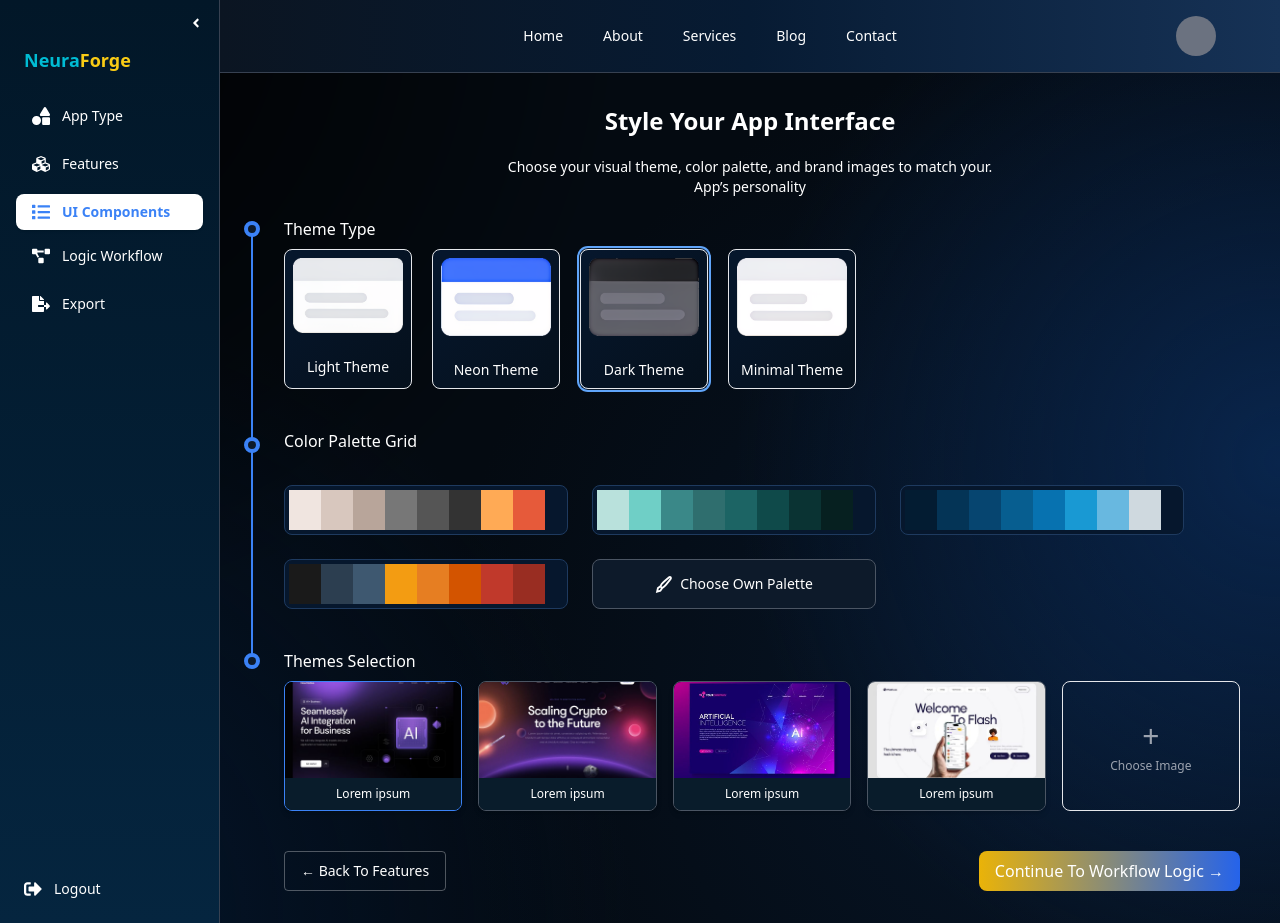
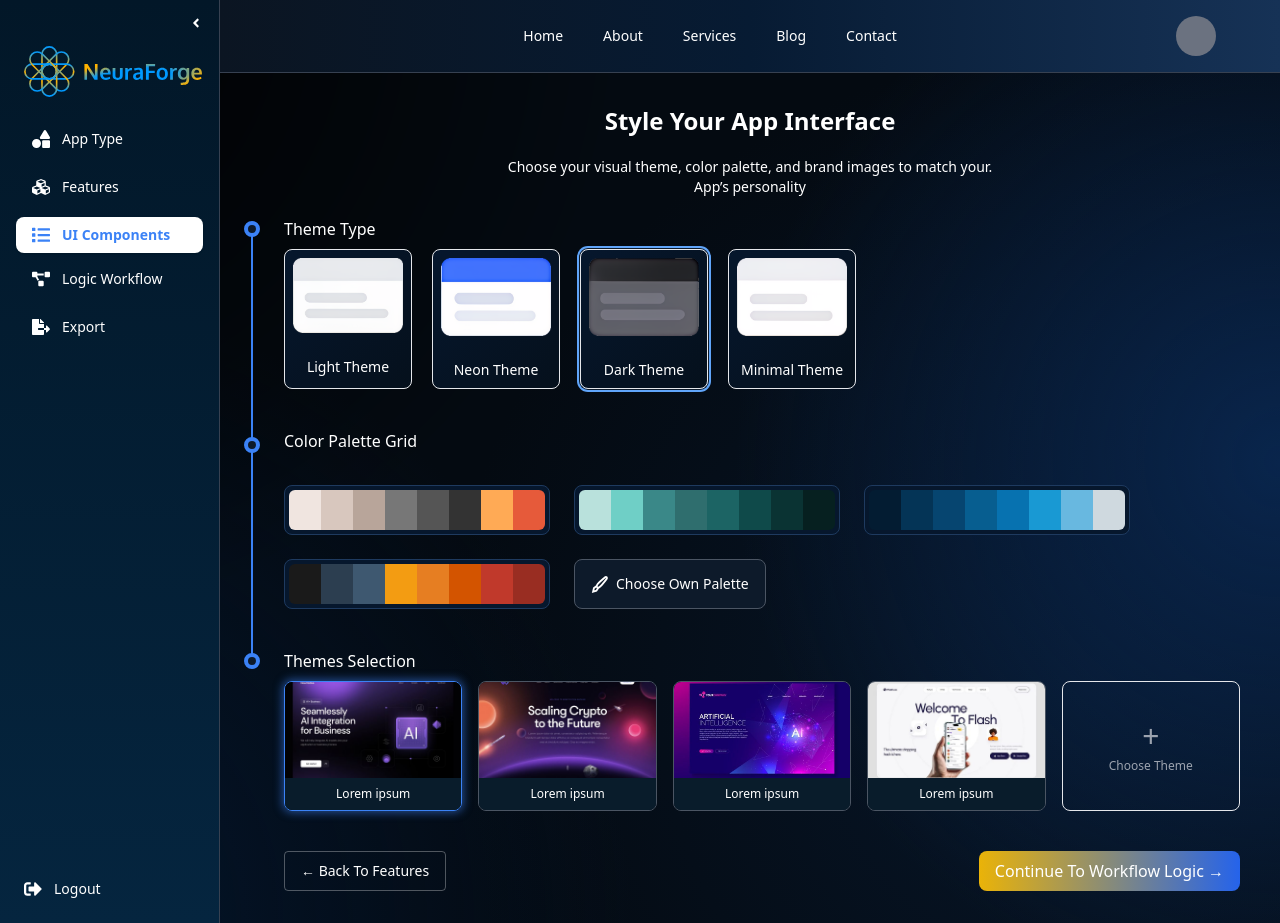
Before and after one commit to alpixn-wmapp/Frontend-website, a React (Create React App) app: page /ui-components2 in a window 1280 px wide. Built offline with nearby package versions, Linux system fonts and the light colour scheme.

Commit message:
necessary changes

```diff
--- a/src/components/Sidebar.jsx
+++ b/src/components/Sidebar.jsx
@@ -11,7 +11,7 @@ import {
   FaAngleLeft,
   FaAngleRight,
 } from "react-icons/fa";
-import { NavLink, useLocation, Navigate } from "react-router-dom";
+import { NavLink, useLocation, Navigate, useNavigate } from "react-router-dom";
 
 // Navigation items
 const navItemsTop = [
@@ -65,6 +65,7 @@ const NavItem = ({
 };
 
 const Sidebar = () => {
+  const navigate = useNavigate();
   const location = useLocation();
   const [isOpen, setIsOpen] = useState(false); // Mobile sidebar toggle
   const [isCollapsed, setIsCollapsed] = useState(false); // Desktop collapse
@@ -118,17 +119,21 @@ const Sidebar = () => {
             {isCollapsed ? <FaAngleRight /> : <FaAngleLeft />}
           </button>
         </div>
-
         {/* Logo */}
-        {!isCollapsed && (
-          <div className="text-white text-lg font-bold mb-6 ml-2 select-none">
-            <span className="text-[#00bcd4]">Neura</span>
-            <span className="text-yellow-400">Forge</span>
-          </div>
-        )}
-
+        <div className="text-white text-lg font-bold mb-6 ml-2 select-none">
+          <img
+            onClick={() => navigate("/")}
+            src={isCollapsed ? "images/logo2.png" : "images/logo.svg"}
+            className="cursor-pointer"
+            alt=""
+          />
+        </div>
         {/* Top Nav Items */}
-        <div className="flex flex-col gap-3">
+        <div
+          className={`flex flex-col ${
+            isCollapsed && "items-center"
+          } gap-3 transition`}
+        >
           {navItemsTop.map((item) => (
             <NavItem
               key={item.name}
@@ -138,9 +143,7 @@ const Sidebar = () => {
             />
           ))}
         </div>
-
         <div className="h-2" />
-
         {/* Bottom Nav Items */}
         <div className="flex flex-col gap-3">
           {navItemsBottom.map((item) => (
@@ -152,7 +155,6 @@ const Sidebar = () => {
             />
           ))}
         </div>
-
         {/* Logout Button */}
         <div
           className={`absolute bottom-4 ${isCollapsed ? "left-2" : "left-4"}`}
--- a/src/components/Uicomponents2.jsx
+++ b/src/components/Uicomponents2.jsx
@@ -3,45 +3,13 @@ import Sidebar from "./Sidebar";
 import Header from "./Header";
 import { useNavigate } from "react-router-dom";
 import { useAppContext } from "../context/contextAPI";
+import { palettes } from "../data/palettes";
 
 const uiThemes = [
   { title: "Light Theme", image: "/images/uitheme1.png" },
   { title: "Neon Theme", image: "/images/uitheme2.png" },
   { title: "Dark Theme", image: "/images/uitheme3.png" },
   { title: "Minimal Theme", image: "/images/uitheme4.png" },
-];
-const palettes = [
-  ["#f0e5e0", "#d8c7be", "#b8a59a", "#777", "#555", "#333", "#fa5", "#e65a3a"],
-  [
-    "#b9e1dc",
-    "#6fcfc6",
-    "#3a8888",
-    "#2f6e6e",
-    "#1c6464",
-    "#0f4a4a",
-    "#0a3333",
-    "#062020",
-  ],
-  [
-    "#031c32",
-    "#043456",
-    "#064570",
-    "#075e90",
-    "#0772b0",
-    "#1999d3",
-    "#68b8e0",
-    "#cfd9df",
-  ],
-  [
-    "#1a1a1a",
-    "#2c3e50",
-    "#3e5870",
-    "#f39c12",
-    "#e67e22",
-    "#d35400",
-    "#c0392b",
-    "#992d22",
-  ],
 ];
 
 const Uicomponents2 = () => {
@@ -57,6 +25,9 @@ const Uicomponents2 = () => {
     theme,
     setTheme,
   } = useAppContext();
+
+  const [showPaletteDialog, setShowPaletteDialog] = useState(false);
+
   const navigate = useNavigate();
 
   // useEffect(() => {
@@ -111,7 +82,7 @@ const Uicomponents2 = () => {
                 <div
                   key={idx}
                   onClick={() => setThemeType(themeObj.title)}
-                  className={`bg-gradient-to-br from-[#06172d] to-[#05101c] cursor-pointer border rounded-lg w-32 text-sm overflow-hidden transition-all duration-200 ${
+                  className={`bg-gradient-to-br from-[#06172d] to-[#05101c] cursor-pointer border rounded-lg w-32 text-sm overflow-hidden transition-all duration-200  ${
                     themeType === themeObj.title
                       ? "ring-2 ring-blue-400 ring-offset-1 ring-offset-[#0d1a2a]"
                       : ""
@@ -132,12 +103,12 @@ const Uicomponents2 = () => {
 
           <div className="mb-10 pl-6">
             <h3 className="text-md mb-2 font-medium">Color Palette Grid</h3>
-            <div className="grid pl-0 grid-cols-1 m-8 ml-0 px-6 sm:grid-cols-2 md:grid-cols-3 gap-6">
-              {palettes.map((palette, idx) => (
+            <div className="flex flex-wrap pl-0 grid-cols-1 m-8 ml-0 px-6 sm:grid-cols-2 md:grid-cols-3 gap-6 ">
+              {palettes.slice(0, 4).map((palette, idx) => (
                 <div
                   key={idx}
                   onClick={() => setColorPalette(palette)}
-                  className={`flex items-center px-1 py-1 rounded-lg cursor-pointer transition-all duration-200 ${
+                  className={`flex items-center px-1 py-1 rounded-lg cursor-pointer transition-all w-fit duration-200 ${
                     colorPalette === palette
                       ? "ring-2 ring-blue-500 ring-offset-2 ring-offset-[#0d1a2a]"
                       : "hover:ring-1 hover:ring-white/30"
@@ -147,7 +118,7 @@ const Uicomponents2 = () => {
                     border: "1px solid #1e3a5f",
                   }}
                 >
-                  <div className="rounded-xl flex flex-row">
+                  <div className="rounded-md flex flex-row overflow-hidden">
                     {palette.map((color, i) => (
                       <div
                         key={i}
@@ -159,12 +130,60 @@ const Uicomponents2 = () => {
                 </div>
               ))}
 
-              <button className="flex items-center justify-center gap-2 px-4 py-2 text-sm border rounded-lg text-white border-gray-600 bg-[#0d1a2a] hover:border-blue-400 transition-all duration-200">
+              <button
+                onClick={() => setShowPaletteDialog(true)}
+                className="flex items-center justify-center gap-2 px-4 py-2 text-sm border rounded-lg text-white border-gray-600 bg-[#0d1a2a] hover:border-blue-400 transition-all duration-200"
+              >
                 <img src="/images/pen.svg" alt="pen" />
                 Choose Own Palette
               </button>
             </div>
           </div>
+          {/* palette dialog */}
+          {showPaletteDialog && (
+            <div className="fixed inset-0 bg-black bg-opacity-60 flex items-center justify-center z-50">
+              <div className="bg-[#0d1a2a] p-6 rounded-lg border border-gray-600 w-[90%] max-w-2xl relative">
+                <h2 className="text-lg font-semibold mb-4 text-white">
+                  Select a Color Palette
+                </h2>
+
+                <div className="grid grid-cols-2 sm:grid-cols-3 gap-4">
+                  {palettes.slice(4).map((palette, idx) => (
+                    <div
+                      key={idx}
+                      onClick={() => {
+                        setColorPalette(palette);
+                        setShowPaletteDialog(false);
+                      }}
+                      className={`cursor-pointer p-1 rounded-lg border ${
+                        colorPalette === palette
+                          ? "border-blue-500 ring-2 ring-blue-500"
+                          : "border-gray-600 hover:border-blue-400"
+                      }`}
+                      style={{ backgroundColor: "#06172d" }}
+                    >
+                      <div className="flex overflow-hidden rounded-md">
+                        {palette.map((color, i) => (
+                          <div
+                            key={i}
+                            className="w-6 h-8"
+                            style={{ backgroundColor: color }}
+                          ></div>
+                        ))}
+                      </div>
+                    </div>
+                  ))}
+                </div>
+
+                <button
+                  onClick={() => setShowPaletteDialog(false)}
+                  className="absolute top-2 right-3 text-gray-400 hover:text-red-400"
+                >
+                  ✕
+                </button>
+              </div>
+            </div>
+          )}
 
           <div className="mb-10 pl-6">
             <h3 className="text-md mb-2 font-medium">Themes Selection</h3>
@@ -173,10 +192,10 @@ const Uicomponents2 = () => {
                 <div
                   key={idx}
                   onClick={() => setTheme(idx)}
-                  className={`border rounded-lg overflow-hidden cursor-pointer transition-all duration-200 shadow-md ${
+                  className={`border rounded-lg overflow-hidden cursor-pointer transition-all duration-200 ${
                     theme === idx
-                      ? "border-blue-500 shadow-[0_0_10px_2px_rgba(59,130,246,0.7)]"
-                      : "border-gray-600 hover:border-blue-400 hover:shadow-[0_0_8px_2px_rgba(59,130,246,0.5)]"
+                      ? "border-blue-500 shadow-[0_0_8px_2px_rgba(59,130,246,0.5)]"
+                      : "border-gray-600 hover:border-blue-400 "
                   }`}
                 >
                   <img
@@ -195,7 +214,7 @@ const Uicomponents2 = () => {
                 onClick={() => navigate("/ui-components")}
               >
                 <span className="text-3xl text-gray-400">+</span>
-                <span className="text-xs text-gray-400 mt-1">Choose Image</span>
+                <span className="text-xs text-gray-400 mt-1">Choose Theme</span>
               </div>
             </div>
           </div>
--- /dev/null
+++ b/src/data/palettes.js
@@ -0,0 +1,184 @@
+export const palettes = [
+  ["#f0e5e0", "#d8c7be", "#b8a59a", "#777", "#555", "#333", "#fa5", "#e65a3a"],
+  [
+    "#b9e1dc",
+    "#6fcfc6",
+    "#3a8888",
+    "#2f6e6e",
+    "#1c6464",
+    "#0f4a4a",
+    "#0a3333",
+    "#062020",
+  ],
+  [
+    "#031c32",
+    "#043456",
+    "#064570",
+    "#075e90",
+    "#0772b0",
+    "#1999d3",
+    "#68b8e0",
+    "#cfd9df",
+  ],
+  [
+    "#1a1a1a",
+    "#2c3e50",
+    "#3e5870",
+    "#f39c12",
+    "#e67e22",
+    "#d35400",
+    "#c0392b",
+    "#992d22",
+  ],
+
+  [
+    "#f5f7fa",
+    "#e4e9f0",
+    "#cfd8e3",
+    "#aab8c2",
+    "#8899a6",
+    "#66757f",
+    "#4a4a4a",
+    "#2c3e50",
+  ],
+  [
+    "#ffeaa7",
+    "#fab1a0",
+    "#ff7675",
+    "#fd79a8",
+    "#a29bfe",
+    "#74b9ff",
+    "#55efc4",
+    "#81ecec",
+  ],
+  [
+    "#2d3436",
+    "#636e72",
+    "#b2bec3",
+    "#dfe6e9",
+    "#00b894",
+    "#00cec9",
+    "#0984e3",
+    "#6c5ce7",
+  ],
+  [
+    "#fff3e0",
+    "#ffe0b2",
+    "#ffcc80",
+    "#ffb74d",
+    "#ffa726",
+    "#ff9800",
+    "#fb8c00",
+    "#f57c00",
+  ],
+  [
+    "#fce4ec",
+    "#f8bbd0",
+    "#f48fb1",
+    "#f06292",
+    "#ec407a",
+    "#e91e63",
+    "#d81b60",
+    "#c2185b",
+  ],
+  [
+    "#fdf6e3",
+    "#eee8d5",
+    "#93a1a1",
+    "#839496",
+    "#657b83",
+    "#586e75",
+    "#073642",
+    "#002b36", // Solarized Light
+  ],
+  [
+    "#ffebee",
+    "#ffcdd2",
+    "#ef9a9a",
+    "#e57373",
+    "#ef5350",
+    "#f44336",
+    "#e53935",
+    "#d32f2f", // Red tones
+  ],
+  [
+    "#ede7f6",
+    "#d1c4e9",
+    "#b39ddb",
+    "#9575cd",
+    "#7e57c2",
+    "#673ab7",
+    "#5e35b1",
+    "#512da8", // Purple theme
+  ],
+  [
+    "#f0fff4",
+    "#c6f6d5",
+    "#9ae6b4",
+    "#68d391",
+    "#48bb78",
+    "#38a169",
+    "#2f855a",
+    "#276749", // Green garden
+  ],
+  [
+    "#e0f7fa",
+    "#b2ebf2",
+    "#80deea",
+    "#4dd0e1",
+    "#26c6da",
+    "#00bcd4",
+    "#00acc1",
+    "#0097a7", // Aqua vibes
+  ],
+  [
+    "#fffde7",
+    "#fff9c4",
+    "#fff59d",
+    "#fff176",
+    "#ffee58",
+    "#ffeb3b",
+    "#fdd835",
+    "#fbc02d", // Sunny yellow
+  ],
+  [
+    "#eceff1",
+    "#cfd8dc",
+    "#b0bec5",
+    "#90a4ae",
+    "#78909c",
+    "#607d8b",
+    "#546e7a",
+    "#455a64", // Cool grays
+  ],
+  [
+    "#f3e5f5",
+    "#e1bee7",
+    "#ce93d8",
+    "#ba68c8",
+    "#ab47bc",
+    "#9c27b0",
+    "#8e24aa",
+    "#7b1fa2", // Lavender dream
+  ],
+  [
+    "#e8f5e9",
+    "#c8e6c9",
+    "#a5d6a7",
+    "#81c784",
+    "#66bb6a",
+    "#4caf50",
+    "#43a047",
+    "#388e3c", // Nature fresh
+  ],
+  [
+    "#ffecb3",
+    "#ffd54f",
+    "#ffca28",
+    "#ffc107",
+    "#ffb300",
+    "#ffa000",
+    "#ff8f00",
+    "#ff6f00", // Orange zest
+  ],
+];
--- a/src/pages/LogicWorkflowPage.js
+++ b/src/pages/LogicWorkflowPage.js
@@ -6,7 +6,7 @@ import { useNavigate } from "react-router-dom";
 const LogicWorkflowPage = () => {
   const navigate = useNavigate();
   return (
-    <div className="flex flex-col lg:flex-row h-screen bg-gradient-to-b from-[#021728] to-[#05253f] text-white overflow-hidden">
+    <div className="flex flex-col lg:flex-row h-screen bg-gradient-to-br from-[#000] to-[#05253f] text-white overflow-hidden">
       {/* Sidebar */}
       <Sidebar />
 
```
Also changed, not shown: src/components/Apptype.jsx (+5 -14 lines), src/components/LandingPage/Hero.jsx (+6 -9 lines), src/components/Uicomponents.jsx (+29 -10 lines), src/custom.css (+24 -0 lines), src/data/features2.js (+18 -0 lines), src/pages/ExportProjectsPage.js (+55 -38 lines).
